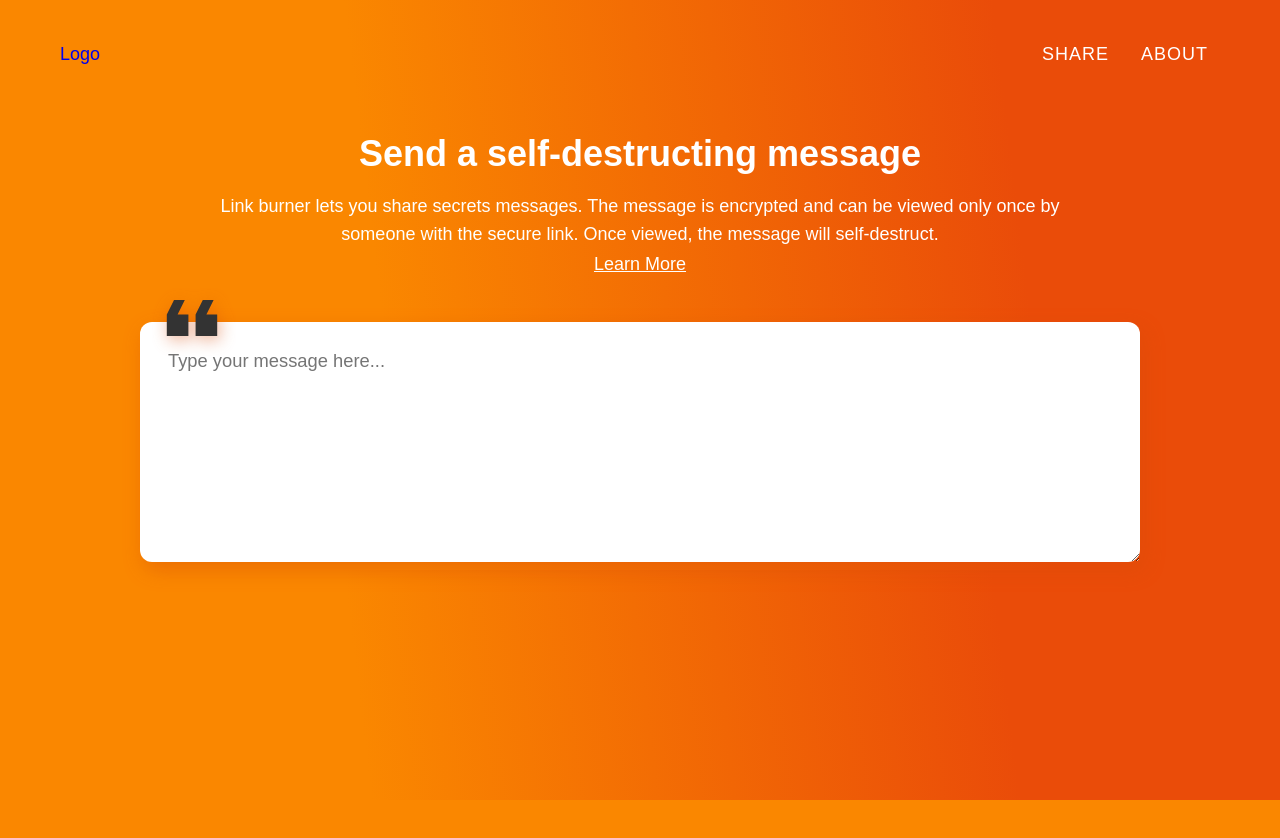
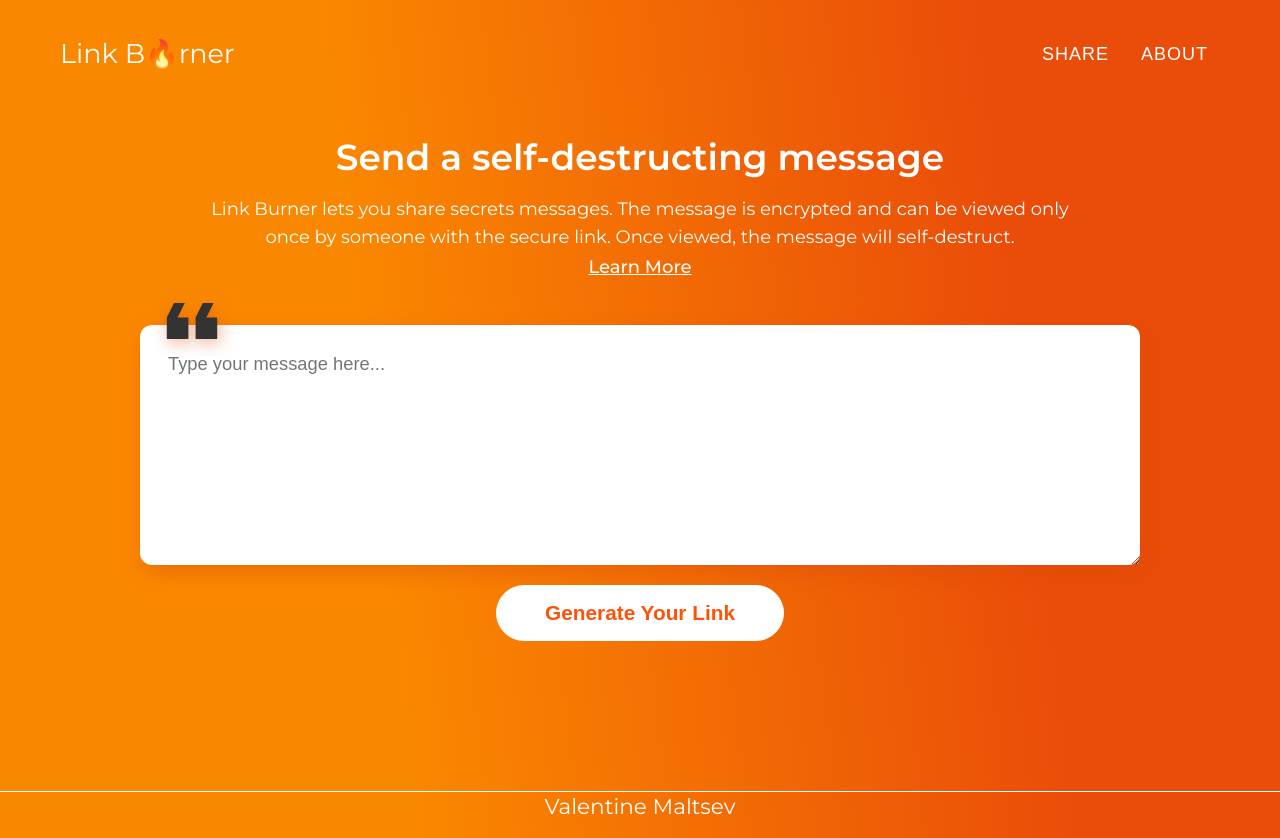
Before and after one commit to F1renDev/burner-link, a React (Create React App) app: page / in a window 1280 px wide. Before the commit the page ends 800 px from the top, so only its background shows below. Built offline with nearby package versions, Linux system fonts and the light colour scheme.

Commit message:
Added link-generating btn and footer

```diff
--- a/package.json
+++ b/package.json
@@ -30,7 +30,7 @@
   },
   "devDependencies": {
     "@testing-library/jest-dom": "^5.11.0",
-    "@testing-library/react": "^10.4.4",
+    "@testing-library/react": "^10.4.5",
     "@testing-library/user-event": "^12.0.11"
   }
 }
--- a/src/App.js
+++ b/src/App.js
@@ -3,6 +3,8 @@ import styles from "./App.module.css";
 import Navigation from "./components/Navigation/Navigation";
 import MainDescription from "./components/MainDescription/MainDescription";
 import MessageBox from "./components/MessageBox/MessageBox";
+import BurnLink from "./components/BurnLink/BurnLink";
+import Footer from "./components/Footer/Footer";
 
 const App = () => {
   return (
@@ -10,6 +12,8 @@ const App = () => {
       <Navigation />
       <MainDescription />
       <MessageBox />
+      <BurnLink />
+      <Footer />
     </div>
   );
 };
--- /dev/null
+++ b/src/components/BurnLink/BurnLink.js
@@ -0,0 +1,12 @@
+import React from "react";
+import styles from "./BurnLink.module.css";
+
+const BurnLink = () => {
+  return (
+    <div className={styles.BurnLink}>
+      <button>Generate Your Link</button>
+    </div>
+  );
+};
+
+export default BurnLink;
--- /dev/null
+++ b/src/components/BurnLink/BurnLink.module.css
@@ -0,0 +1,27 @@
+.BurnLink {
+  width: 100%;
+  display: flex;
+  justify-content: center;
+}
+
+.BurnLink button {
+  font-size: 1.3rem;
+  position: relative;
+  transition: all 0.2s;
+  background: #ffffff;
+  border: 1px solid #ffffff;
+  box-sizing: border-box;
+  border-radius: 28px;
+  height: 56px;
+  padding: 0 48px;
+  font-weight: 600;
+  text-align: center;
+  color: #fe520a;
+  cursor: pointer;
+  margin-top: 12px;
+}
+
+.BurnLink button:hover {
+  transform: translateY(-2px);
+  box-shadow: 4px 8px 20px rgba(215, 74, 9, 0.4);
+}
--- /dev/null
+++ b/src/components/Footer/Footer.js
@@ -0,0 +1,14 @@
+import React from "react";
+import styles from "./Footer.module.css";
+
+const Footer = () => {
+  return (
+    <div className={styles.Footer}>
+      <div>
+        <a href="https://f1rendev.netlify.app">Valentine Maltsev</a>
+      </div>
+    </div>
+  );
+};
+
+export default Footer;
--- /dev/null
+++ b/src/components/Footer/Footer.module.css
@@ -0,0 +1,17 @@
+.Footer {
+  display: flex;
+  align-items: center;
+  justify-content: center;
+  margin-bottom: 16px;
+  flex-grow: 1;
+  margin-top: 150px;
+  text-align: center;
+  color: #ffffff;
+  border-top: 1px solid white;
+}
+
+.Footer a {
+  font-size: 1.2em;
+  text-decoration: none;
+  color: white;
+}
--- a/src/components/MainDescription/MainDescription.js
+++ b/src/components/MainDescription/MainDescription.js
@@ -7,7 +7,7 @@ const MainDescription = () => {
       <h1 className={styles.Header}>Send a self-destructing message</h1>
       <div className={styles.Container}>
         <p className={styles.Description}>
-          Link burner lets you share secrets messages. The message is encrypted
+          Link Burner lets you share secrets messages. The message is encrypted
           and can be viewed only once by someone with the secure link. Once
           viewed, the message will self-destruct.
         </p>
--- a/src/components/Navigation/Navigation.js
+++ b/src/components/Navigation/Navigation.js
@@ -4,7 +4,15 @@ import styles from "./Navigation.module.css";
 const Navigation = () => {
   return (
     <nav className={styles.Navigation}>
-      <a href="/">Logo</a>
+      <div className={styles.Logo}>
+        <a href="/">
+          Link B
+          <span role="img" aria-label="image of fire">
+            🔥
+          </span>
+          rner
+        </a>
+      </div>
       <div className={styles.NavigationItems}>
         <div className={styles.NavigationItem}>
           <h2>SHARE</h2>
--- a/src/components/Navigation/Navigation.module.css
+++ b/src/components/Navigation/Navigation.module.css
@@ -3,6 +3,12 @@
   justify-content: space-between;
   width: calc(100% - 120px);
   padding: 40px 0 0 60px;
+}
+
+.Logo a {
+  text-decoration: none;
+  color: white;
+  font-size: 1.5em;
 }
 
 .NavigationItems {
--- a/src/index.css
+++ b/src/index.css
@@ -1,3 +1,5 @@
+@import url("https://fonts.googleapis.com/css2?family=Montserrat:wght@400;500;600&display=swap");
+
 body {
   margin: 0;
   padding: 0;
```
Also changed, not shown: 1 other file (tests, documents, lock files or other folders).
